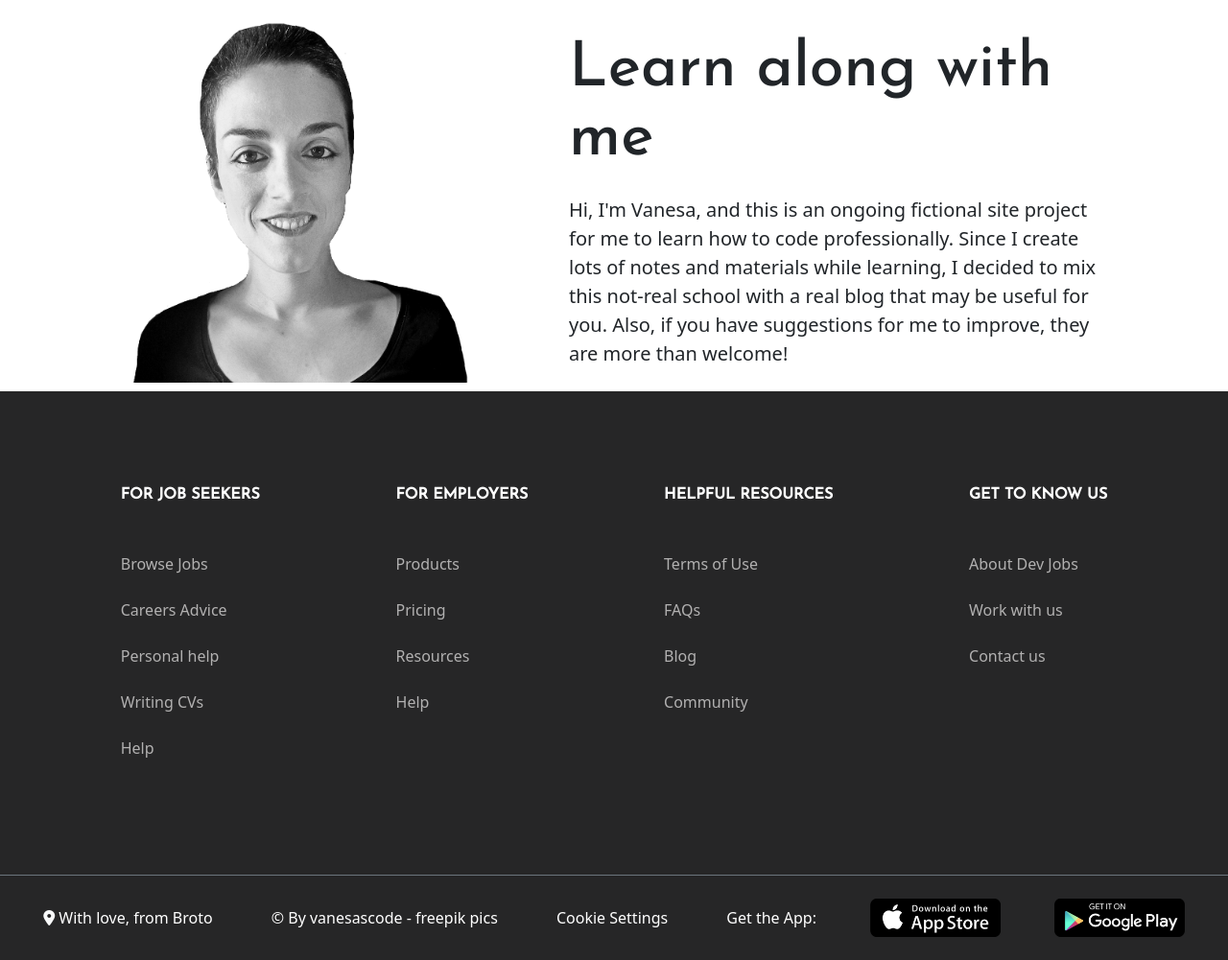
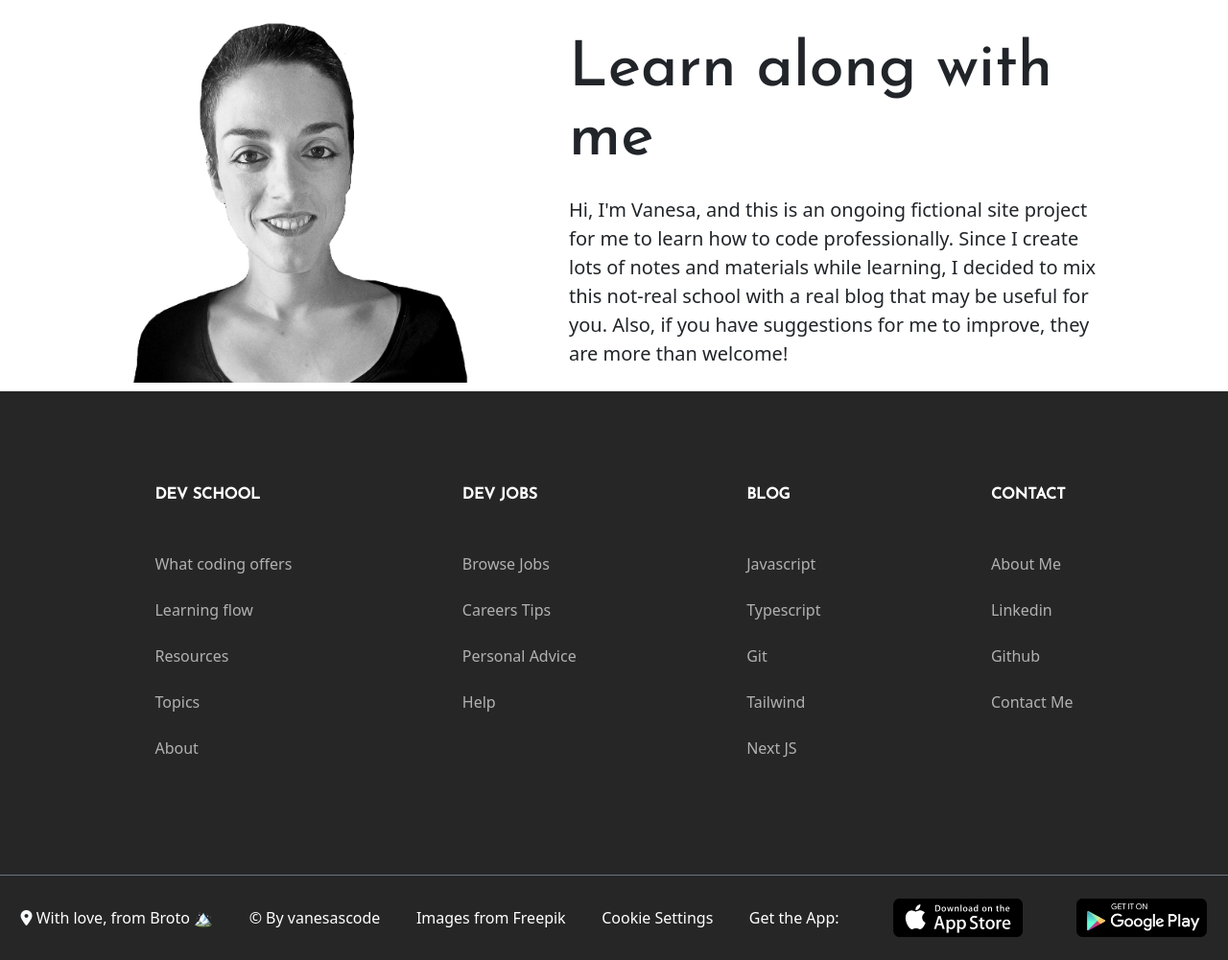
Before and after one commit to vanesascode/devschool-vanesascode, a Flask app: page / in a window 1280 px wide. Shown: the part 2530-3531 px from the top of the page at 96% size. Run offline with Flask 3, Linux system fonts and the light colour scheme; some libraries are stand-ins or nearby versions.

Commit message:
working of footer

```diff
--- a/api/package.json
+++ b/api/package.json
@@ -1,7 +1,7 @@
 {
-  "name": "first-project-with-flask",
+  "name": "devschool-vanesascode",
   "version": "1.0.0",
-  "description": "",
+  "description": "Fictional school website for developers with a real learning blog",
   "main": "index.js",
   "scripts": {
     "test": "echo \"Error: no test specified\" && exit 1"
--- a/api/templates/blog/article-previews.html
+++ b/api/templates/blog/article-previews.html
@@ -32,7 +32,7 @@
               alt="..."
             />
             <div class="card-body" style="min-height: 155px">
-              <p class="card-text">"lorem ipsum dolor sit amet."</p>
+              <p class="card-text">"UNDER CONSTRUCTION"</p>
             </div>
           </div>
         </a>
--- a/api/templates/footer.html
+++ b/api/templates/footer.html
@@ -8,49 +8,7 @@
     style="background-color: rgb(38, 38, 39); color: white"
     id="about-us"
   >
-    <div class="px-3 py-5">
-      <li class="nav-item" style="list-style: none">
-        <p
-          class="nav-link fw-bold mb-5"
-          style="
-            font-family: 'Josefin Sans', sans-serif;
-            text-transform: uppercase;
-          "
-        >
-          For Job Seekers
-        </p>
-        <a
-          href="#job"
-          class="nav-link link-left mb-4"
-          style="color: rgb(178, 177, 177)"
-          >Browse Jobs</a
-        >
-        <a
-          href="#advice"
-          class="nav-link link-left mb-4"
-          style="color: rgb(178, 177, 177)"
-          >Careers Advice</a
-        >
-        <a
-          href="#help"
-          class="nav-link link-left mb-4"
-          style="color: rgb(178, 177, 177)"
-          >Personal help</a
-        >
-        <a
-          href="#help"
-          class="nav-link link-left mb-4"
-          style="color: rgb(178, 177, 177)"
-          >Writing CVs</a
-        >
-        <a
-          href="#help"
-          class="nav-link link-left mb-4"
-          style="color: rgb(178, 177, 177)"
-          >Help</a
-        >
-      </li>
-    </div>
+
 
     <div class="px-3 py-5">
       <li class="nav-item" style="list-style: none">
@@ -61,28 +19,73 @@
             text-transform: uppercase;
           "
         >
-          For Employers
+          Dev School
         </p>
         <a
-          href="#about-us"
+          href="{{ url_for('school') }}"
           class="nav-link link-left mb-4"
           style="color: rgb(178, 177, 177)"
-          >Products</a
+          >What coding offers</a
         >
         <a
-          href="#about-us"
+          href="{{ url_for('school') }}#learning-flow"
           class="nav-link link-left mb-4"
           style="color: rgb(178, 177, 177)"
-          >Pricing
+          >Learning flow
         </a>
         <a
-          href="#about-us"
+          href="{{ url_for('school') }}"
           class="nav-link link-left mb-4"
           style="color: rgb(178, 177, 177)"
           >Resources
         </a>
         <a
-          href="#help"
+          href="{{ url_for('school') }}#topics"
+          class="nav-link link-left mb-4"
+          style="color: rgb(178, 177, 177)"
+          >Topics</a
+        >
+        <a
+          href="{{ url_for('school') }}#about-me"
+          class="nav-link link-left mb-4"
+          style="color: rgb(178, 177, 177)"
+          >About</a
+        >
+      </li>
+    </div>
+
+    <div class="px-3 py-5">
+      <li class="nav-item" style="list-style: none">
+        <p
+          class="nav-link fw-bold mb-5"
+          style="
+            font-family: 'Josefin Sans', sans-serif;
+            text-transform: uppercase;
+          "
+        >
+          Dev Jobs
+        </p>
+        <a
+          href="{{ url_for('jobs') }}#job"
+          class="nav-link link-left mb-4"
+          style="color: rgb(178, 177, 177)"
+          >Browse Jobs</a
+        >
+        <a
+          href="{{ url_for('jobs') }}#advice"
+          class="nav-link link-left mb-4"
+          style="color: rgb(178, 177, 177)"
+          >Careers Tips</a
+        >
+        <a
+          href="{{ url_for('jobs') }}#help"
+          class="nav-link link-left mb-4"
+          style="color: rgb(178, 177, 177)"
+          >Personal Advice</a
+        >
+
+        <a
+          href="{{ url_for('jobs') }}#help"
           class="nav-link link-left mb-4"
           style="color: rgb(178, 177, 177)"
           >Help</a
@@ -99,34 +102,41 @@
             text-transform: uppercase;
           "
         >
-          Helpful Resources
+          Blog
         </p>
         <a
           href="#about-us"
           class="nav-link link-left mb-4"
           style="color: rgb(178, 177, 177)"
-          >Terms of Use
+          >Javascript
         </a>
         <a
           href="#about-us"
           class="nav-link link-left mb-4"
           style="color: rgb(178, 177, 177)"
-          >FAQs</a
+          >Typescript</a
         >
         <a
           href="#about-us"
           class="nav-link link-left mb-4"
           style="color: rgb(178, 177, 177)"
-          >Blog</a
+          >Git</a
         >
         <a
           href="#about-us"
           class="nav-link link-left mb-4"
           style="color: rgb(178, 177, 177)"
-          >Community</a
+          >Tailwind</a
+        >
+        <a
+          href="#about-us"
+          class="nav-link link-left mb-4"
+          style="color: rgb(178, 177, 177)"
+          >Next JS</a
         >
       </li>
     </div>
+
     <div class="px-3 py-5">
       <li class="nav-item" style="list-style: none">
         <p
@@ -136,29 +146,41 @@
             text-transform: uppercase;
           "
         >
-          Get to know us
+          Contact
         </p>
         <a
-          href="#about-us"
+          href="{{ url_for('school') }}#about-me"
           class="nav-link link-left mb-4"
           style="color: rgb(178, 177, 177)"
-          >About Dev Jobs</a
+          >About Me</a
         >
         <a
-          href="#about-us"
+          href="https://www.linkedin.com/in/vanesajuarezparis/"
+          target="_blank"
           class="nav-link link-left mb-4"
           style="color: rgb(178, 177, 177)"
-          >Work with us</a
+          >Linkedin</a
         >
 
         <a
-          href="mailto:devjobs@devjobs.com?subject=Question%20about%20Dev%20Jobs&body=My%20name%3A%0D%0A%0D%0AMy%20question%3A"
+          href="https://github.com/vanesascode"
+          target="_blank"
           class="nav-link link-left mb-4"
           style="color: rgb(178, 177, 177)"
-          >Contact us</a
+          >Github</a
         >
+        <a
+        href="mailto:namotoninja@gmail.com?subject=&body="
+        class="nav-link link-left mb-4"
+        style="color: rgb(178, 177, 177)"
+        >Contact Me</a
+      >
       </li>
     </div>
+
+
+    <!-- href="mailto:namotoninja@gmail.com?subject=Question%20about%20Dev%20Jobs&body=My%20name%3A%0D%0A%0D%0AMy%20question%3A" -->
+
   </div>
 
   <!--BOTTOM LINKS-->
@@ -168,7 +190,7 @@
   >
     <div class="px-3 py-4">
       <i class="fa-solid fa-location-dot" style="color: #f8f9fa"></i>
-      <a style="text-decoration: none"> With love, from Broto</a>
+      <a style="text-decoration: none"> With love, from Broto 🏔</a>
     </div>
 
     <div class="px-3 py-4">
@@ -178,7 +200,18 @@
         href="https://github.com/vanesascode"
         style="text-decoration: none"
         class="nav-link image-up"
-        >&copy; By vanesascode - freepik pics
+        >&copy; By vanesascode
+      </a>
+    </div>
+
+    <div class="px-3 py-4">
+      <a
+        target="_blank"
+        rel="noreferrer"
+        href="https://www.freepik.es/"
+        style="text-decoration: none"
+        class="nav-link image-up"
+        >Images from Freepik
       </a>
     </div>
 
@@ -203,6 +236,7 @@
             class="ms-md-4 image-up"
         /></a>
       </div>
+
       <div class="px-3 py-4">
         <a href="https://play.google.com/store/games target="_blank"
         rel="noreferrer"">
--- a/api/templates/school/index-school.html
+++ b/api/templates/school/index-school.html
@@ -54,13 +54,13 @@
 
     <div style="background-color: rgb(20, 4, 110)">
       <!--DYNAMIC TITLE-->
-      <p id="topics" style="color: rgb(20, 4, 110)">-</p>
+      <p id="learning-flow" style="color: rgb(20, 4, 110)">-</p>
       <p style="color: rgb(20, 4, 110)">-</p>
       <div style="margin-bottom: 70px; padding-top: 30px">
         {% include "school/dynamic-title.html" %}
       </div>
       <!--TOPICS-->
-      <div style="padding-bottom: 150px">
+      <div style="padding-bottom: 150px" id="topics">
         {% include "school/topics.html" %}
       </div>
     </div>
@@ -75,7 +75,9 @@
     </div>
 
     <!--LEARN WIHT ME-->
-    <div style="margin-top: 150px">{% include "school/hello.html" %}</div>
+    <div style="margin-top: 150px" id="learn-with-me">
+      {% include "school/hello.html" %}
+    </div>
 
     <!--FOOTER-->
     {% include "footer.html" %}
```
